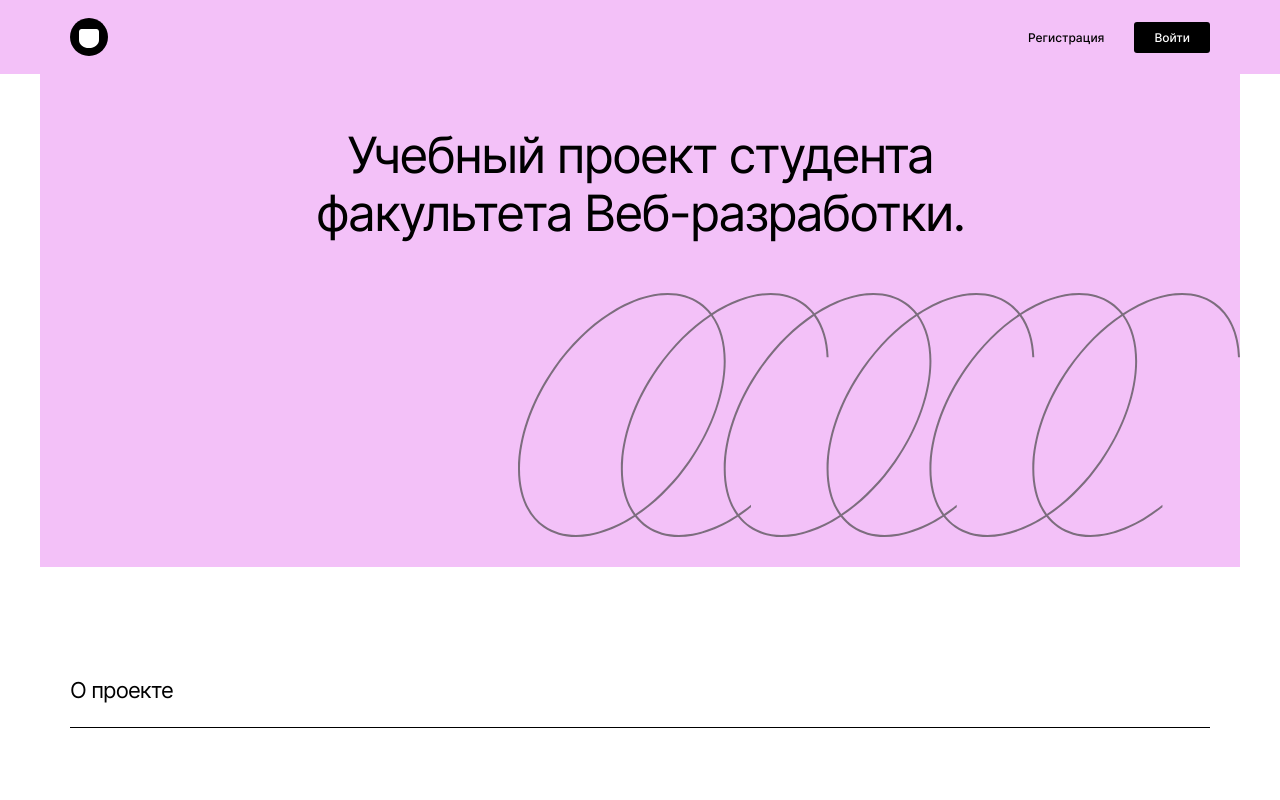
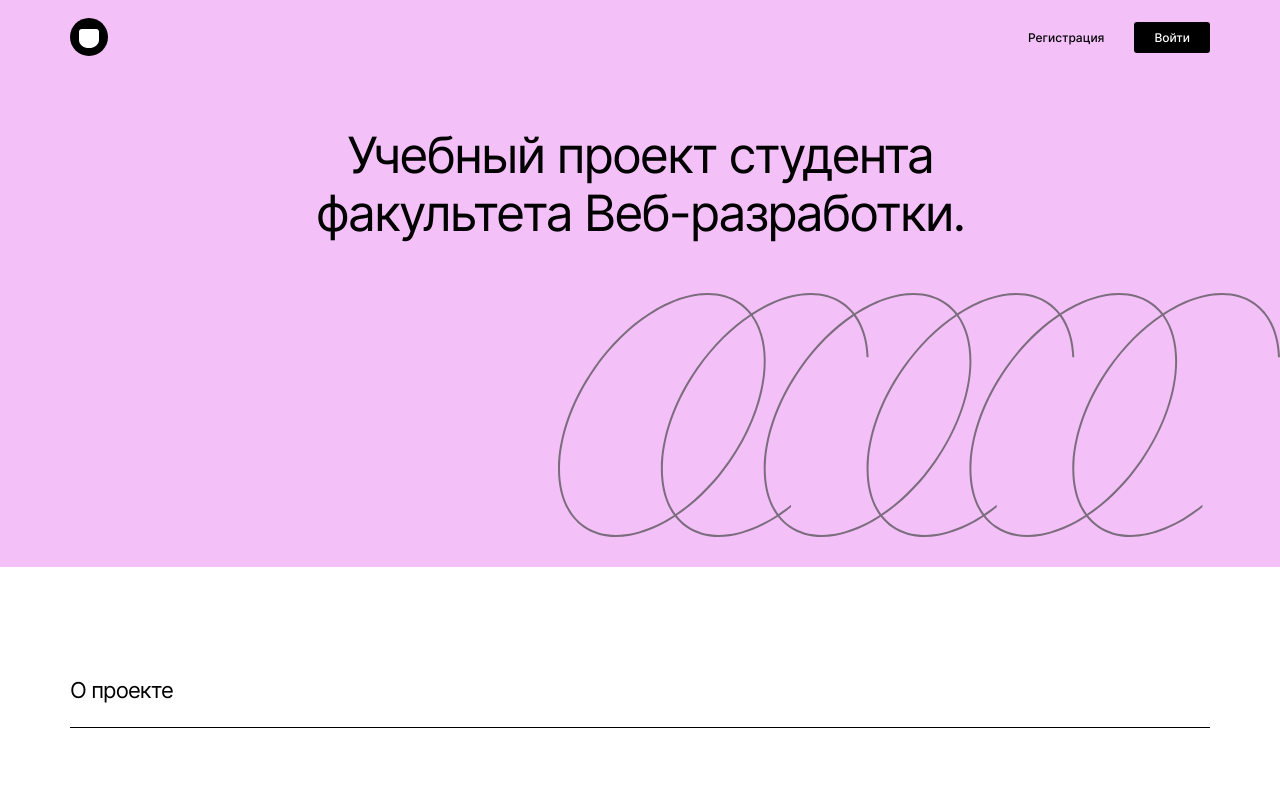
Before and after one commit to SterxovK/movies-explorer-frontend, a React (Create React App) app in the folder frontend/: page / in a window 1280 px wide. Shown: the top 800 px of the page. Built offline with nearby package versions, Linux system fonts and the light colour scheme; the HTML template or start-up script is replaced by a standard one.

Commit message:
fix css promo

```diff
--- a/frontend/src/components/Promo/Promo.css
+++ b/frontend/src/components/Promo/Promo.css
@@ -1,5 +1,5 @@
 .promo__container {
-  max-width: 1200px;
+  max-width: 1280px;
   min-height: 493px;
   background: #f3c1f8;
   margin: 0 auto;
```
